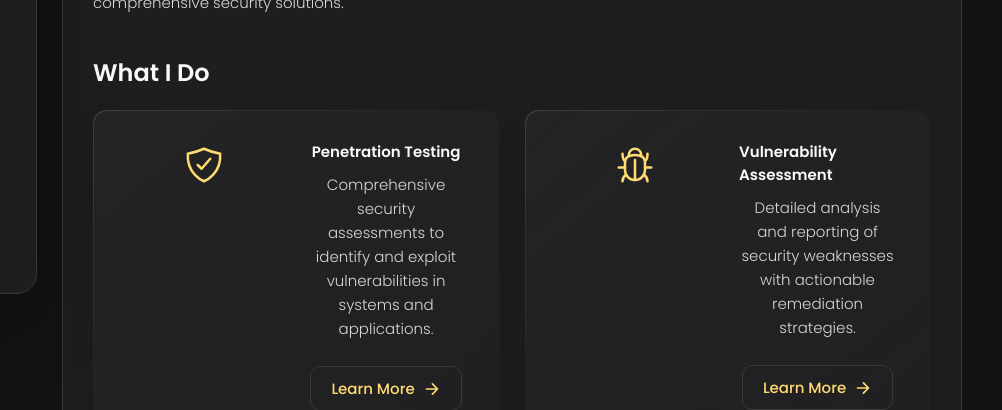
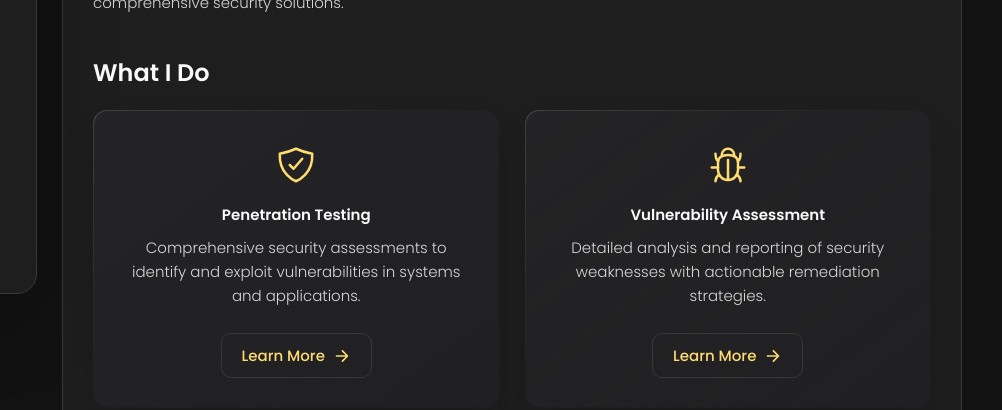
Before and after one commit to xoity/xoity.github.io, a plain HTML site: page index.html in a window 1280 px wide. Shown: the part 390-800 px from the top of the page, 278-1280 px from the left. Drawn offline with nearby package versions, Linux system fonts and the light colour scheme.

Commit message:
Fix service icon

```diff
--- a/assets/css/style.css
+++ b/assets/css/style.css
@@ -1266,6 +1266,28 @@ p, span, li, a {
     gap: 20px 25px;
   }
 
+  .service-item {
+    display: flex;
+    flex-direction: column;
+    justify-content: flex-start;
+    align-items: center;
+    gap: 18px;
+    padding: 30px;
+    text-align: center;
+  }
+
+  .service-icon-box {
+    margin-bottom: 0;
+    margin-top: 5px;
+  }
+
+  .service-content-box {
+    text-align: center;
+    display: flex;
+    flex-direction: column;
+    align-items: center;
+  }
+
   .project-list { grid-template-columns: repeat(3, 1fr); }
 
 }
```
